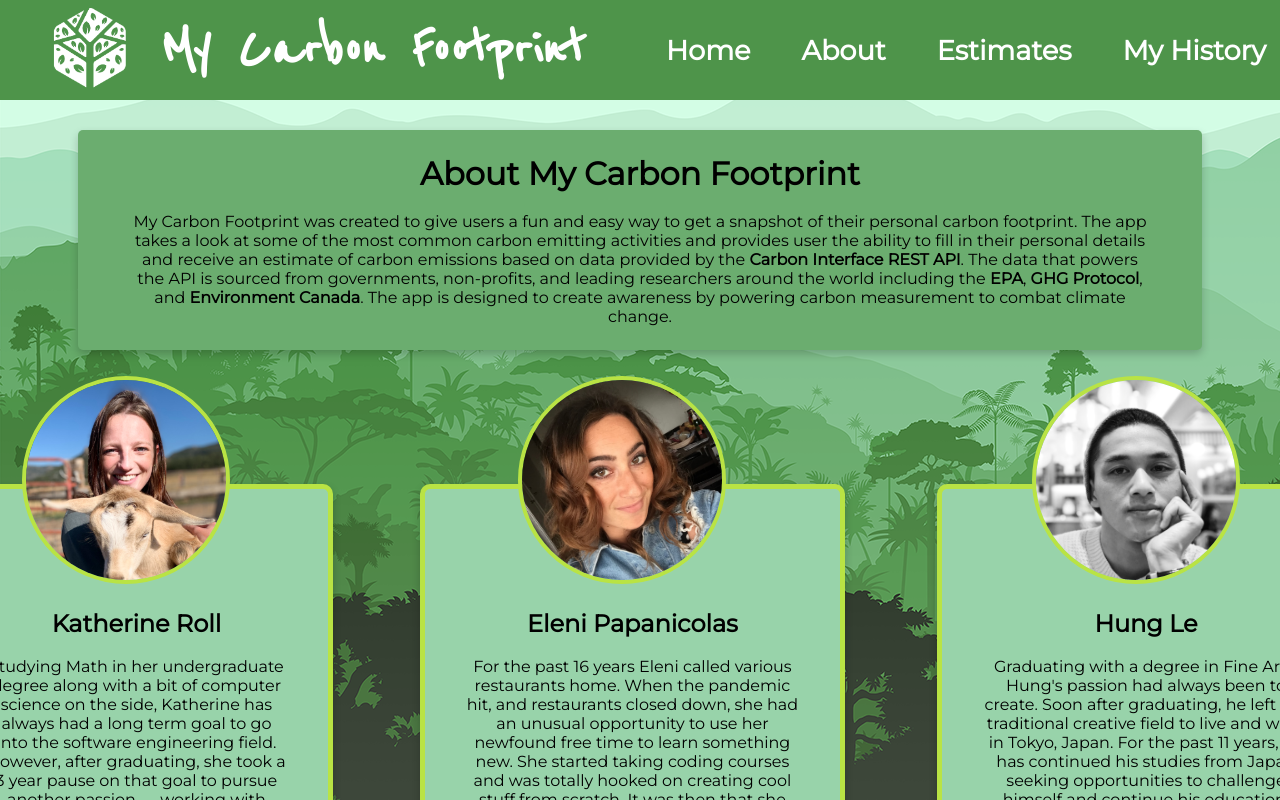
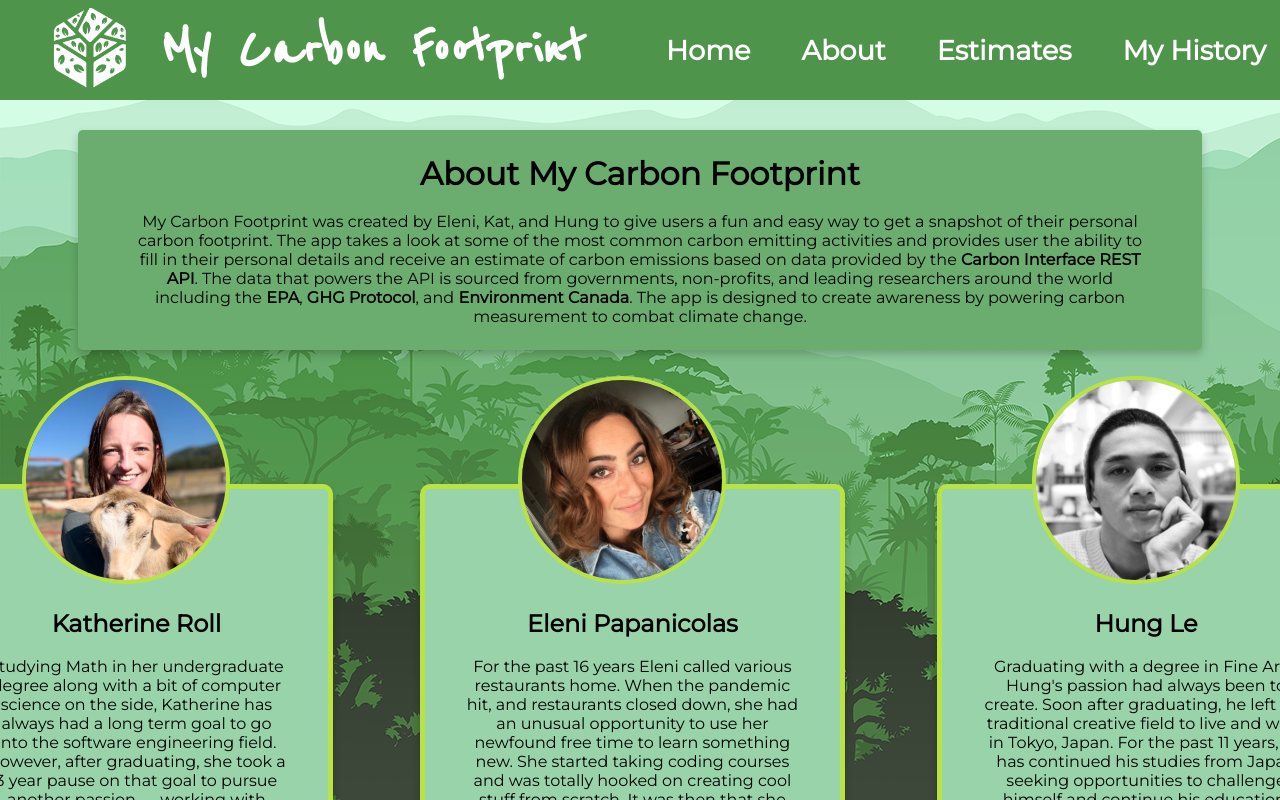
Before and after one commit to The-Orange-Dot/carbon-emission-app, a React (Create React App) app: page /about in a window 1280 px wide. Shown: the top 800 px of the page. Built offline with nearby package versions, Linux system fonts and the light colour scheme; data requests are answered from the project's data file; a web font is replaced by a local one.

Commit message:
add names to about

```diff
--- a/src/Components/about/About.js
+++ b/src/Components/about/About.js
@@ -12,7 +12,7 @@ function About() {
           <h1>About My Carbon Footprint</h1>
           <br />
           <p>
-            My Carbon Footprint was created to give users a fun and easy way to
+            My Carbon Footprint was created by Eleni, Kat, and Hung to give users a fun and easy way to
             get a snapshot of their personal carbon footprint. The app takes a
             look at some of the most common carbon emitting activities and
             provides user the ability to fill in their personal details and
```
